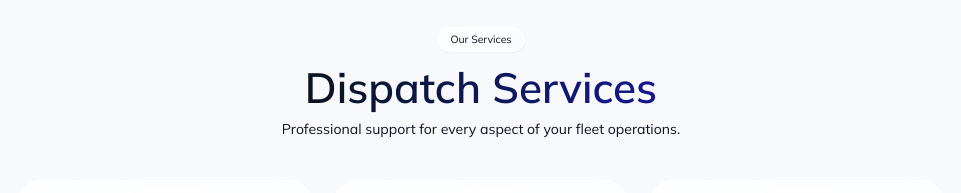
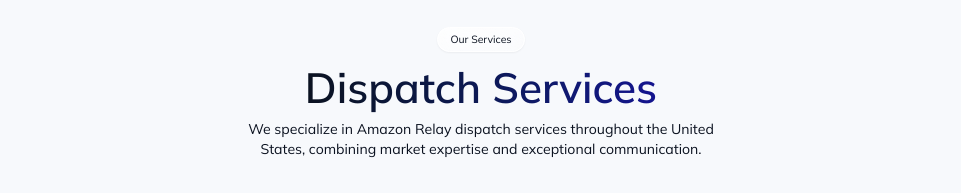
Before and after one commit to dmytro-webild/63d64b1b-bdad-4c60-81da-5a8d6c87b621, a React (Vite) app: page / in a window 1280 px wide. Shown: the part 2300-2493 px from the top of the page, without its empty margins (159-1120 px from the left). Built offline with nearby package versions, Linux system fonts and the light colour scheme; grey boxes are pictures that could not be loaded; a web font is replaced by a local one.

Commit message:
Update src/pages/HomePage.tsx

```diff
--- a/src/pages/HomePage.tsx
+++ b/src/pages/HomePage.tsx
@@ -71,7 +71,7 @@
           <FeaturesTaggedCards
       tag="Our Services"
       title="Dispatch Services"
-      description="Professional support for every aspect of your fleet operations."
+      description="We specialize in Amazon Relay dispatch services throughout the United States, combining market expertise and exceptional communication."
       items={[
         {
           tag: "Relay",
```
